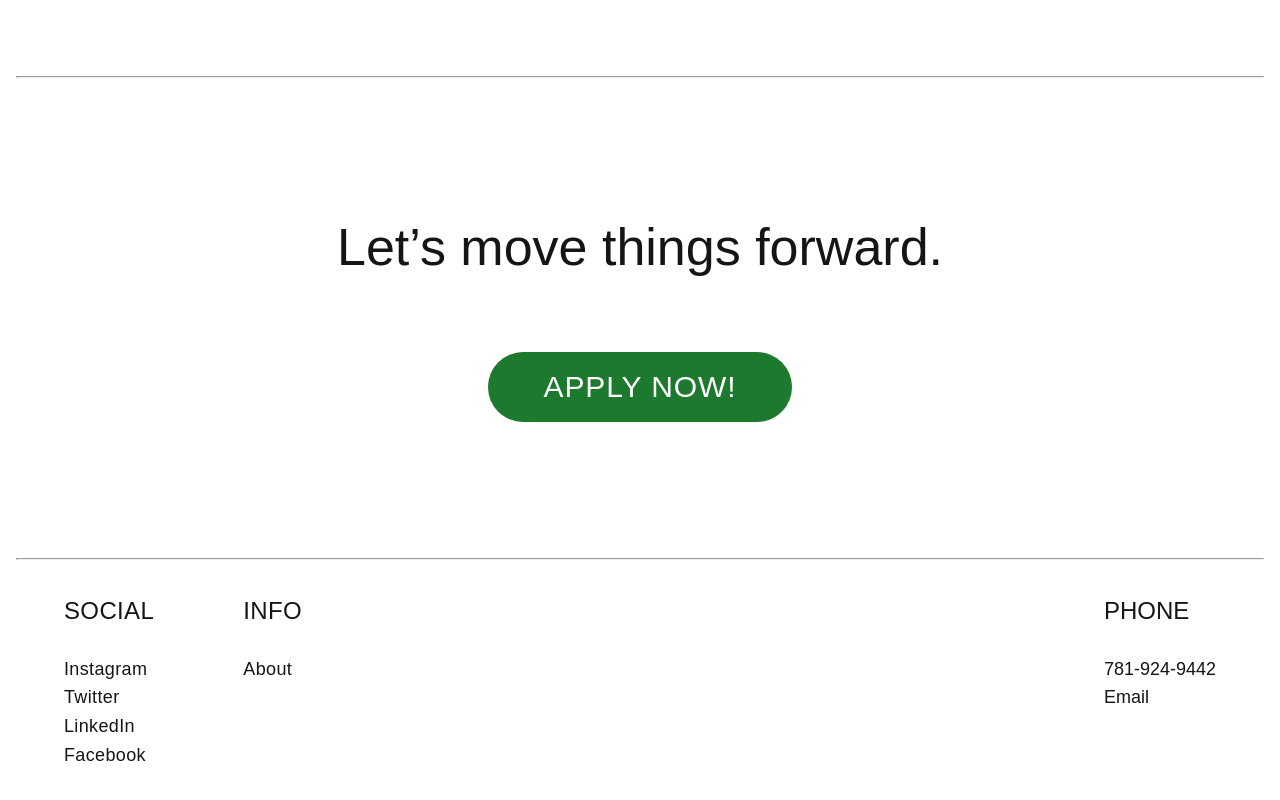
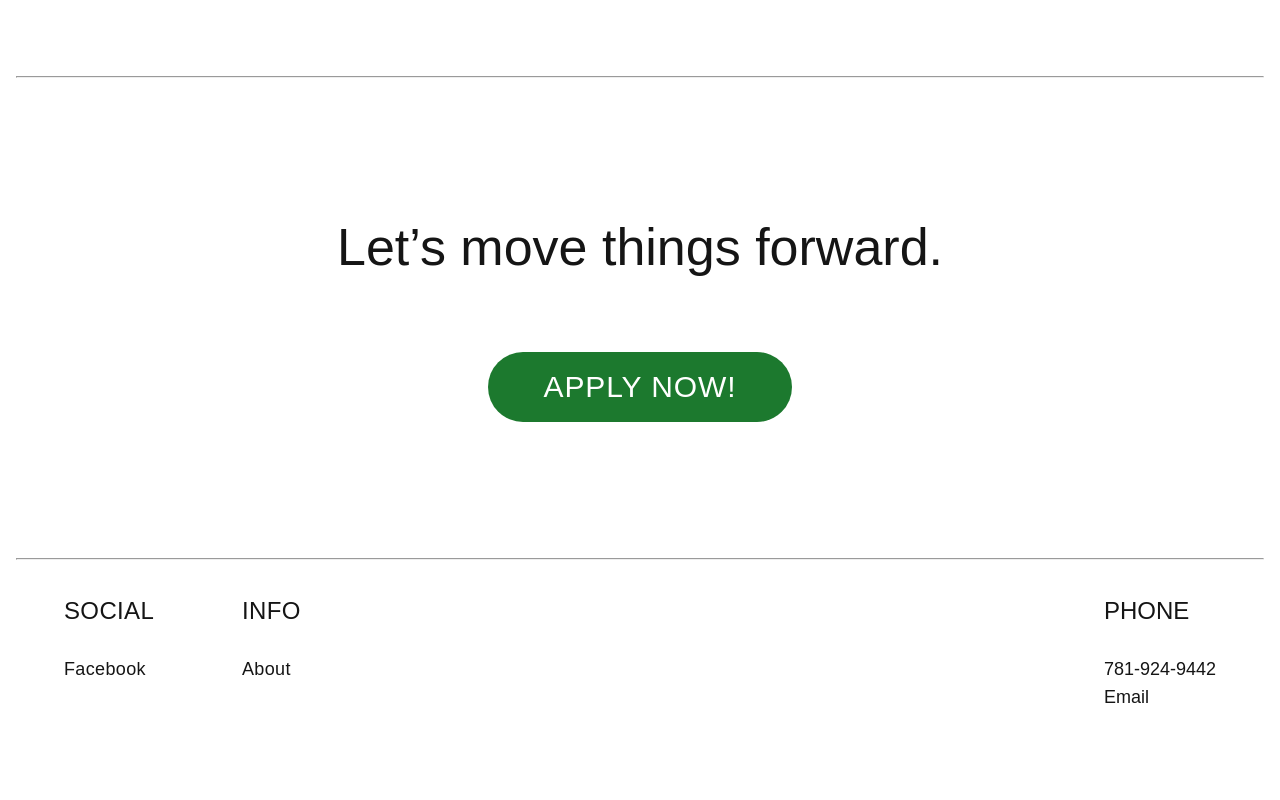
Before and after one commit to luisgaviria/harwood-houses, a SvelteKit app: page / in a window 1280 px wide. Shown: the part 3902-4702 px from the top of the page. Built offline with nearby package versions, Linux system fonts and the light colour scheme.

Commit message:
about page styling

```diff
--- a/src/routes/+layout.svelte
+++ b/src/routes/+layout.svelte
@@ -18,17 +18,17 @@ import '../app.css';</script>
 						<div class="menu-title">Social</div>
 						<div class="wp-widget-group__inner-blocks">
 							<ul>
+								<!-- <li class="no-list-style">
+									<a href="#" target="_blank" rel="noreferrer noopener">Instagram</a>
+								</li> -->
+								<!-- <li class="no-list-style">
+									<a href="#" target="_blank" rel="noreferrer noopener">Twitter</a>
+								</li> -->
+								<!-- <li class="no-list-style">
+									<a href="#" target="_blank" rel="noreferrer noopener">LinkedIn</a>
+								</li> -->
 								<li class="no-list-style">
-									<a href="#" target="_blank" rel="noreferrer noopener">Instagram</a>
-								</li>
-								<li class="no-list-style">
-									<a href="#" target="_blank" rel="noreferrer noopener">Twitter</a>
-								</li>
-								<li class="no-list-style">
-									<a href="#" target="_blank" rel="noreferrer noopener">LinkedIn</a>
-								</li>
-								<li class="no-list-style">
-									<a href="#" target="_blank" rel="noreferrer noopener">Facebook</a>
+									<a href="https://www.facebook.com/harwood.houses/" target="_blank" rel="noreferrer noopener">Facebook</a>
 								</li>
 							</ul>
 						</div>
```
